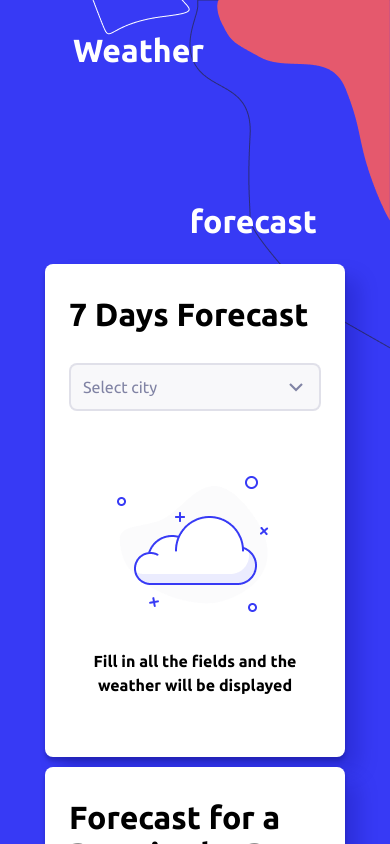
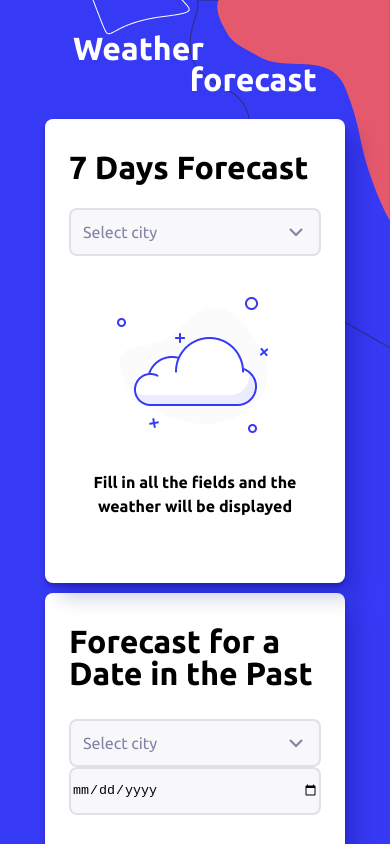
Before and after one commit to Mobidikt/weather-forecast, a React (Create React App) app: page / in a window 390 px wide. Shown: the top 844 px of the page. Built offline with nearby package versions, Linux system fonts and the light colour scheme.

Commit message:
Fixed mobile styles header and slider

```diff
--- a/src/components/ForecastDay/ForecastDay.css
+++ b/src/components/ForecastDay/ForecastDay.css
@@ -12,6 +12,7 @@
     font-style: normal;
     font-weight: 700;
     font-size: 32px;
+    line-height: 32px;
     margin: 0 0 30px;
 }
 .forecast-day__menu {
--- a/src/components/ForecastWeek/ForecastWeek.css
+++ b/src/components/ForecastWeek/ForecastWeek.css
@@ -12,6 +12,7 @@
     font-style: normal;
     font-weight: 700;
     font-size: 32px;
+    line-height: 32px;
     margin: 0 0 30px;
 }
 .forecast-week__menu {
@@ -46,6 +47,7 @@
 }
 @media screen and (max-width: 800px) {
     .forecast-week {
+        position: relative;
         width: 300px;
         min-height: 464px;
         padding: 32px 24px 60px;
@@ -53,9 +55,13 @@
     }
     .forecast-week__menu {
         flex-direction: column;
+        margin-bottom: 30px;
     }
     .forecast-week__weather {
         flex-direction: column;
+    }
+    .forecast-week__title {
+        margin-bottom: 25px;
     }
     .placeholder__text{
         max-width: 240px;
--- a/src/components/Header/Header.scss
+++ b/src/components/Header/Header.scss
@@ -33,11 +33,11 @@
 }
 @media screen and (max-width: 800px) {
     .header {
-        padding-top: 32px;
-        margin-bottom: 24px;
+        padding-top: 30px;
+        margin-bottom: 21px;
         &__title {
             max-width: 244px;
-            min-height: 64px;
+            height: 68px;
             font-size: 32px;
         }
     }
--- a/src/components/Slider/Slider.scss
+++ b/src/components/Slider/Slider.scss
@@ -1,5 +1,6 @@
 .slider {
     width: 100%;
+    box-sizing: border-box;
     position: relative;
     &__list {
         display: flex;
@@ -85,14 +86,23 @@
 }
 
 @media screen and (max-width: 800px) {
-
+    .slider{
+        position: absolute;
+        left: 0;
+        &__wrapper {
+            overflow: visible;
+        }
+    }
     .slider__list {
         overflow-x: auto;
     }
-    .slider__item {
+    .card {
         margin-right: 16px;
+        &:first-of-type{
+            margin-left: 24px;
+        }
         &:last-of-type {
-            margin-right: 0;
+            margin-right: 24px;
         }
     }
     .slider__btn {
```
